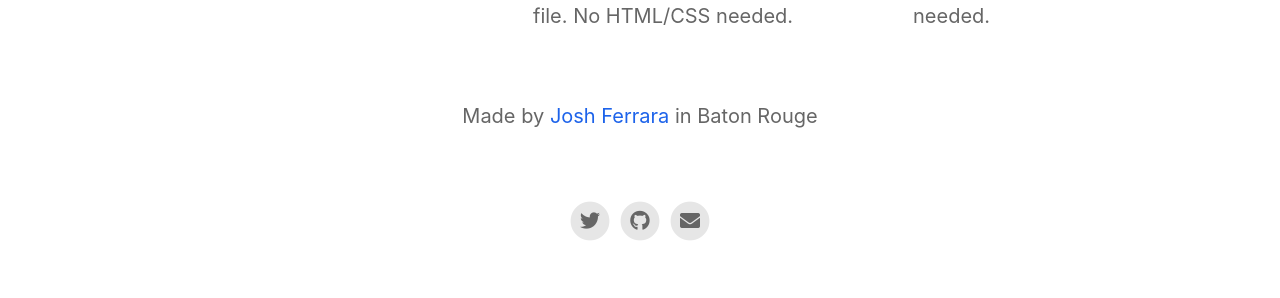
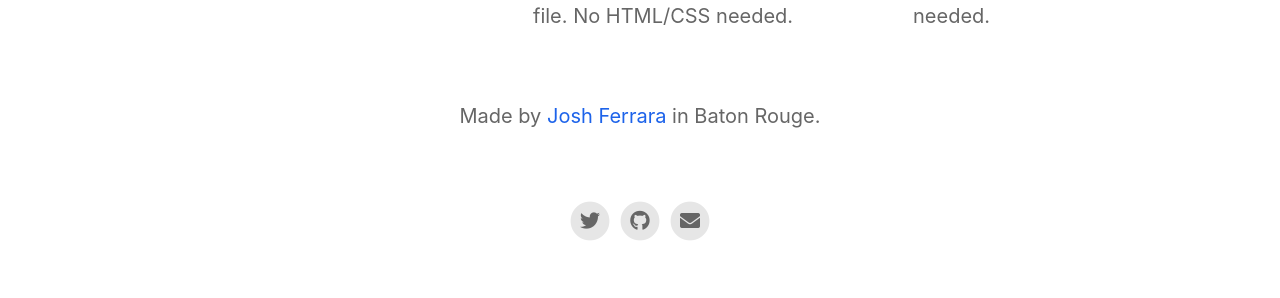
Before and after one commit to joshferrara/lifeclockapp.com, a Jekyll site: the page built from index.html, in a window 1280 px wide. Shown: the part 1623-1921 px from the top of the page. Built offline with Jekyll 4.4.1, drawn with Linux system fonts in a browser that asks for light colours; nearby versions of some CDN libraries.

Commit message:
Update _config.yml

```diff
--- a/_config.yml
+++ b/_config.yml
@@ -2,7 +2,7 @@
 page_title                                : Life Clock                                # Automatically populates with app name if not set and if iOS app ID is set. Otherwise enter manually.
 
 # App Info
-ios_app_id                                : 1234793120                                # Required. Enter iOS app ID to automatically populate name, price and icons (e.g. 718043190).
+ios_app_id                                : 1644135641                                # Required. Enter iOS app ID to automatically populate name, price and icons (e.g. 718043190).
 ios_app_country                           : us                                        # Required outside USA. Enter 2 letter country code as in https://en.wikipedia.org/wiki/ISO_3166-1_alpha-2
 
 appstore_link                             : https://google.com                        # Automatically populates if not set and if iOS app ID is set. Otherwise enter manually.
@@ -22,7 +22,7 @@ enable_smart_app_banner                   : true
 # Information About Yourself
 your_name                                 : Josh Ferrara
 your_link                                 : https://joshferrara.com
-your_city                                 : Baton Rouge
+your_city                                 : Baton Rouge.
 email_address                             : joshferrara@gmail.com
 facebook_username                         :
 instagram_username                        :
```
